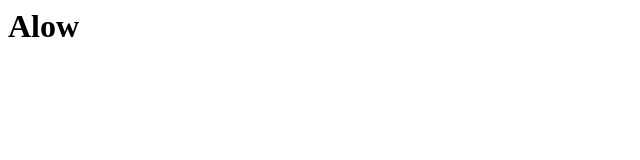
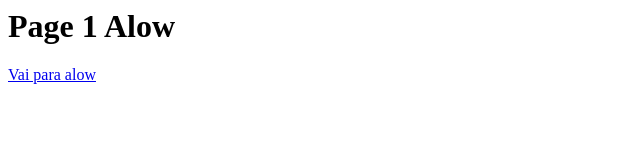
Before and after one commit to babipaloma/my-test-project, a plain HTML site: page index.html in a window 1280 px wide. Shown: the whole page, without its empty margins (0-640 px from the left). Drawn offline with Linux system fonts and the light colour scheme.

Commit message:
testando page1

```diff
--- a/index.html
+++ b/index.html
@@ -1,5 +1,6 @@
 <html>
 	<body>
-		<h1>Alow</h1>
+		<h1>Page 1 Alow</h1>
+		<a href="./alow.html">Vai para alow</a>
 	</body>
 </html>
```
Also changed, not shown: page1.html (added, +6 -0 lines).
